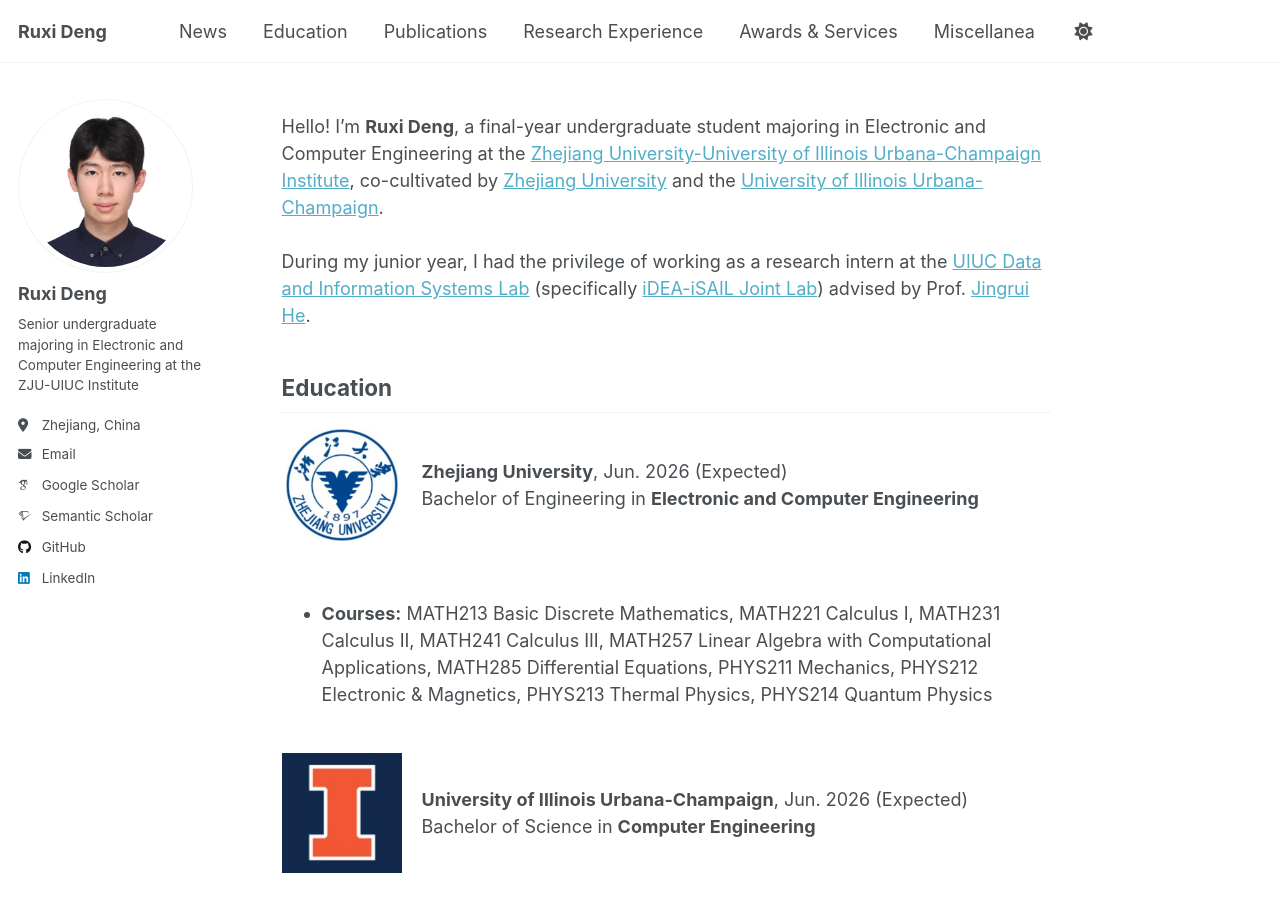
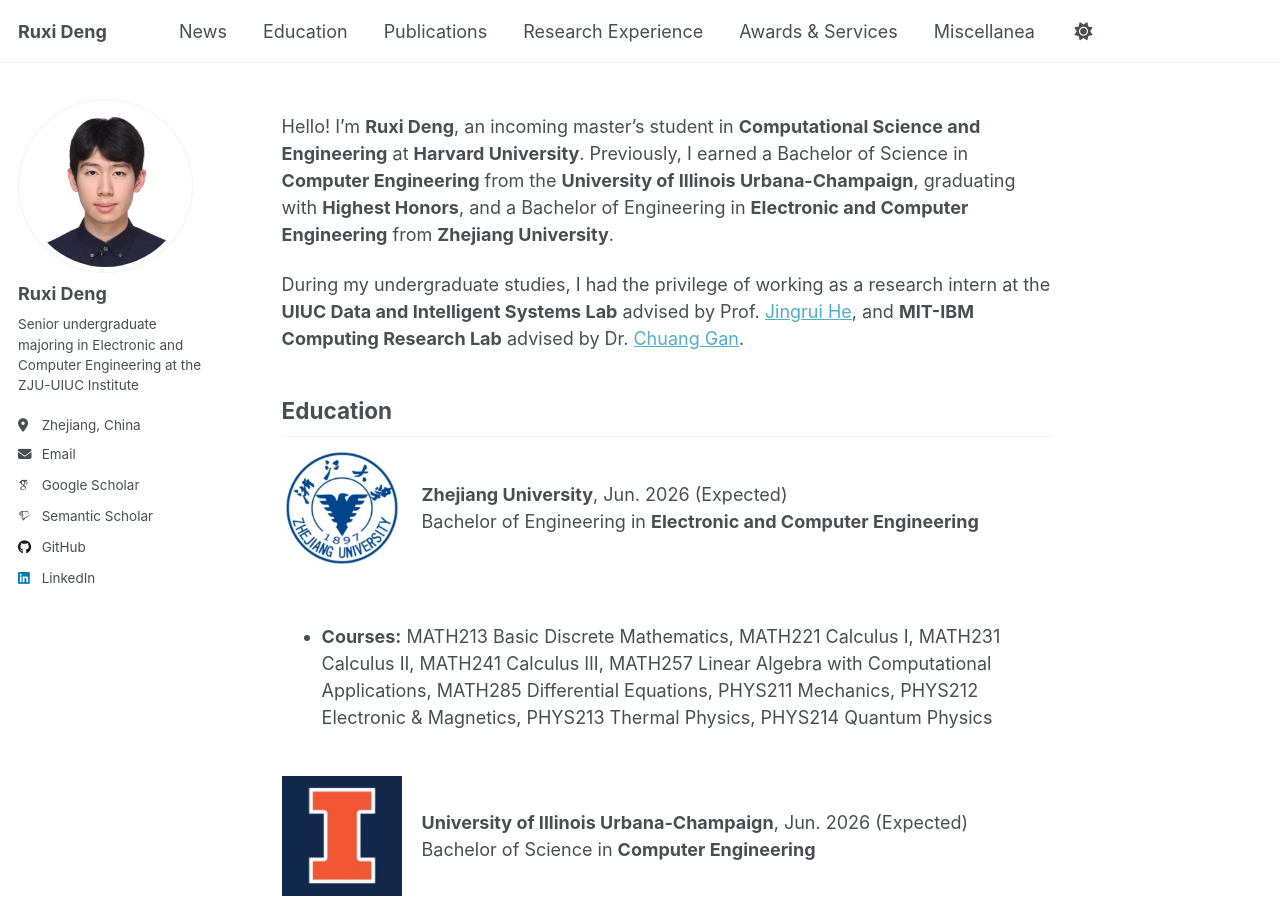
Before and after one commit to ruxideng/ruxideng.github.io, a Jekyll site: the page built from _pages/about.md, in a window 1280 px wide and 900 px high. Built offline with Jekyll 4.4.1, drawn with Linux system fonts in a browser that asks for light colours; some web fonts are replaced; a script that is not in the unit is left out.

Commit message:
Update about.md

```diff
--- a/_pages/about.md
+++ b/_pages/about.md
@@ -7,8 +7,9 @@ redirect_from:
   - /about.html
 ---
 
-Hello! I'm **Ruxi Deng**, a final-year undergraduate student majoring in Electronic and Computer Engineering at the <a href="https://zjui.intl.zju.edu.cn/en/">Zhejiang University-University of Illinois Urbana-Champaign Institute</a>, co-cultivated by <a href="https://www.zju.edu.cn/english/">Zhejiang University</a> and the <a href="https://illinois.edu/">University of Illinois Urbana-Champaign</a>.
-		<br><br>During my junior year, I had the privilege of working as a research intern at the <a href="https://dais.cs.illinois.edu/">UIUC Data and Information Systems Lab</a> (specifically <a href="https://www.idea-isail.com/">iDEA-iSAIL Joint Lab</a>) advised by Prof. <a href="https://www.hejingrui.org/">Jingrui He</a>.
+Hello! I'm **Ruxi Deng**, an incoming master's student in **Computational Science and Engineering** at **Harvard University**. Previously, I earned a Bachelor of Science in **Computer Engineering** from the **University of Illinois Urbana-Champaign**, graduating with **Highest Honors**, and a Bachelor of Engineering in **Electronic and Computer Engineering** from **Zhejiang University**.
+
+During my undergraduate studies, I had the privilege of working as a research intern at the **UIUC Data and Intelligent Systems Lab** advised by Prof. <a href="https://www.hejingrui.org/">Jingrui He</a>, and **MIT-IBM Computing Research Lab** advised by Dr. <a href="https://mitibm.mit.edu/people/chuang-gan/">Chuang Gan</a>.
 
 <h2 id="education">Education</h2>
 
```
